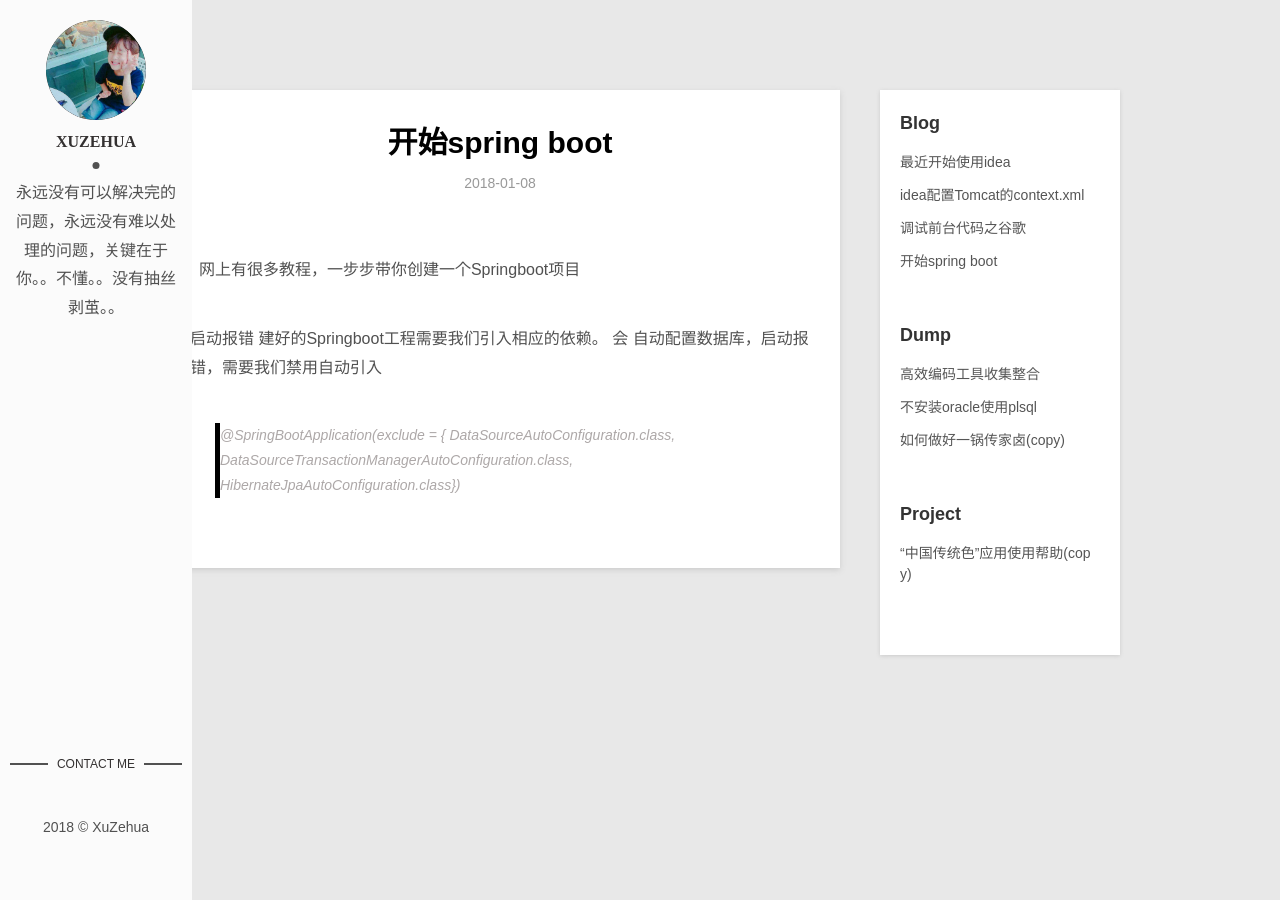
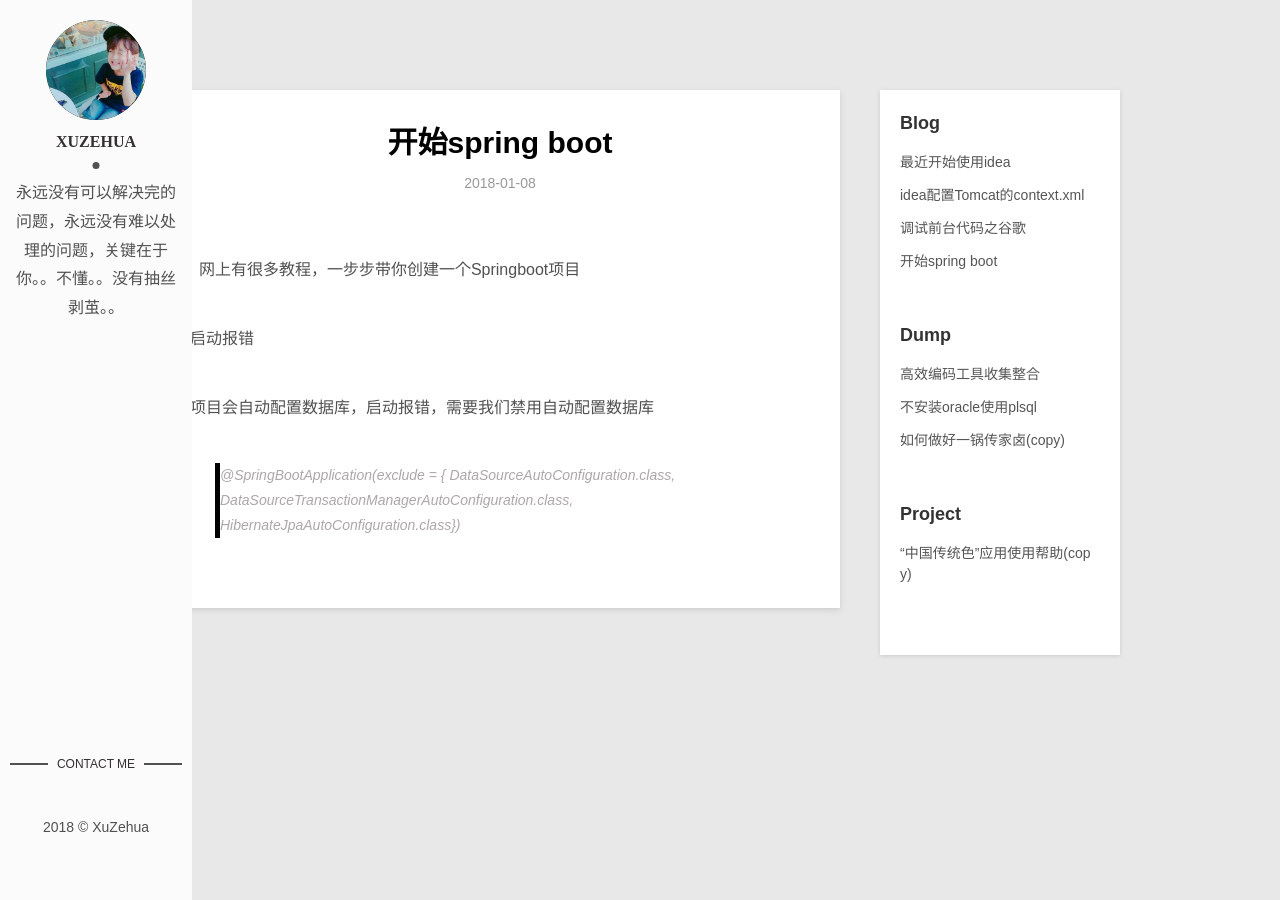
Before and after one commit to lychhh/lychhh.github.io, a Jekyll site: the page built from _posts/blog/2018-01-08-Spring-boot.md, in a window 1280 px wide. Built offline with Jekyll 4.4.1, drawn with Linux system fonts in a browser that asks for light colours.

Commit message:
Update 2018-01-08-Spring-boot.md

```diff
--- a/_posts/blog/2018-01-08-Spring-boot.md
+++ b/_posts/blog/2018-01-08-Spring-boot.md
@@ -8,8 +8,8 @@
  网上有很多教程，一步步带你创建一个Springboot项目
 
  启动报错
-建好的Springboot工程需要我们引入相应的依赖。
-会 自动配置数据库，启动报错，需要我们禁用自动引入
+
+项目会自动配置数据库，启动报错，需要我们禁用自动配置数据库
 > @SpringBootApplication(exclude = {
 > 		DataSourceAutoConfiguration.class,
 > 		DataSourceTransactionManagerAutoConfiguration.class,
```
